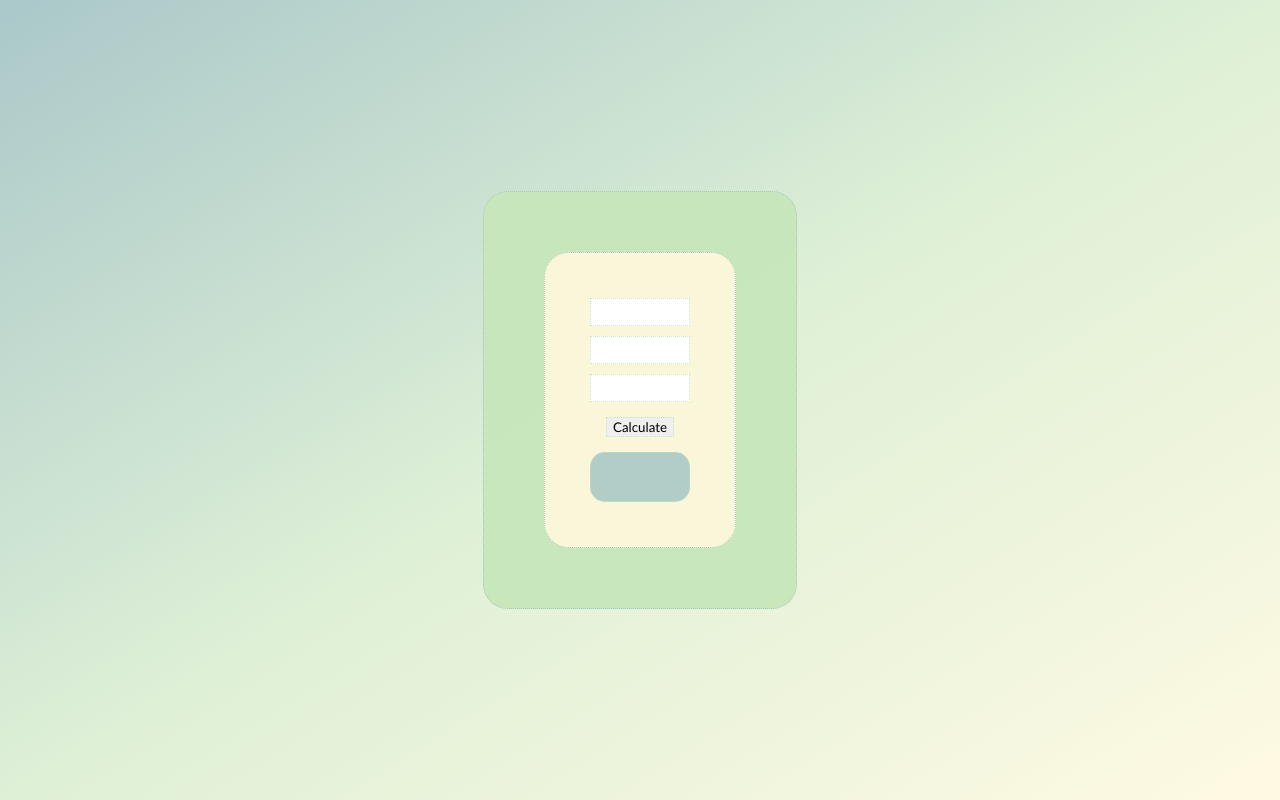
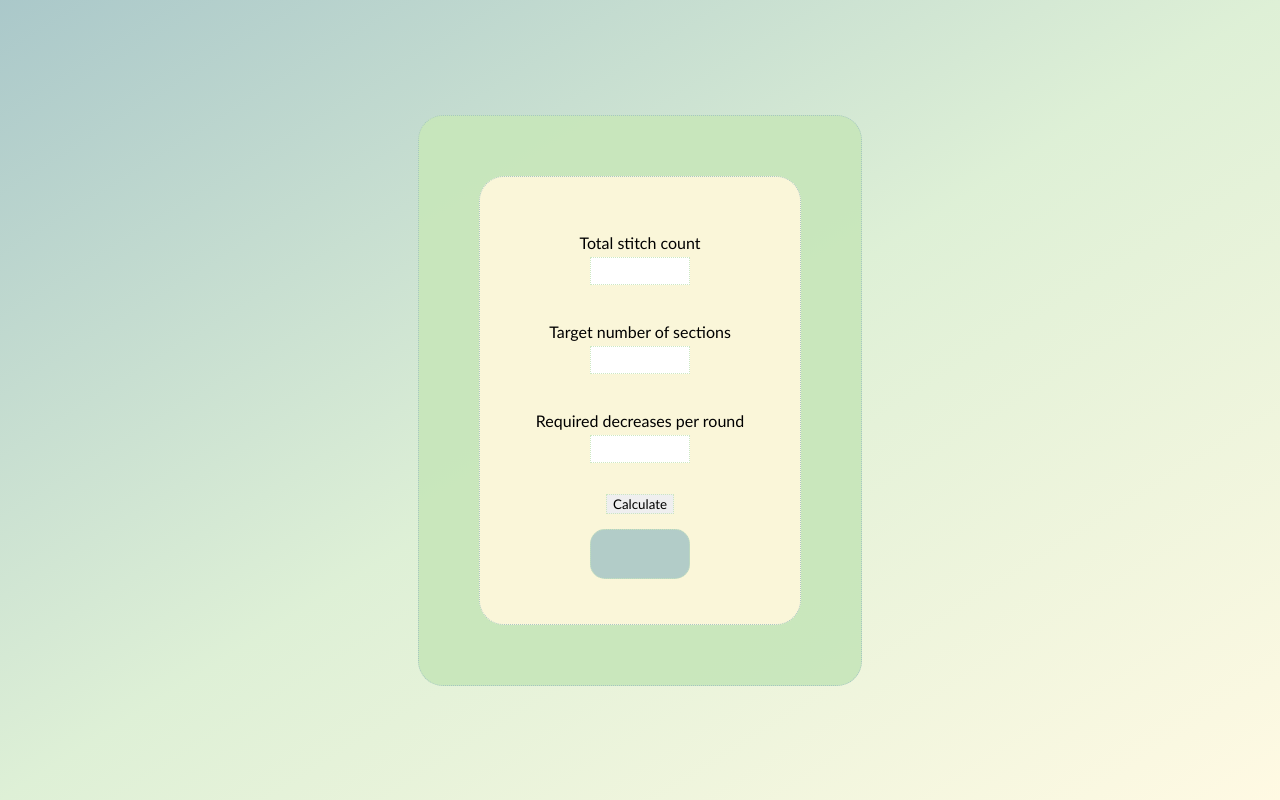
Before and after one commit to devon-wolf/knit-calculator, a plain HTML site: page index.html in a window 1280 px wide. Drawn offline with Linux system fonts and the light colour scheme.

Commit message:
Add labels to calculator input, add real testing tools

```diff
--- a/index.html
+++ b/index.html
@@ -9,13 +9,30 @@
 </head>
 <body>
 	<div class="background-box">
-	<div class="container">
-		<div class="prompt"><input id="stitch-count" type="number"/></div>
-		<div class="prompt"><input id="desired-sections" type="number"/></div>
-		<div class="prompt"><input id="decrease-factor" type="number"/></div>
-		<div class="submit"><button id="calc-button">Calculate</button></div>
-		<div class="result-box" id="results"></div>
-	</div>
+		<div class="container">
+
+			<label class="prompt">
+				<span>Total stitch count</span>
+				<input id="stitch-count" type="number"/>
+			</label>
+
+			<label class="prompt">
+				<span>Target number of sections</span>
+				<input id="desired-sections" type="number"/>
+			</label>
+
+			<label class="prompt">
+				<span>Required decreases per round</span>
+				<input id="decrease-factor" type="number"/>
+			</label>
+
+			<div class="submit">
+				<button id="calc-button">Calculate</button>
+			</div>
+
+			<div class="result-box" id="results"></div>
+
+		</div>
 	</div>
 
 	<script type="module" src="app.js"></script>
--- a/style.css
+++ b/style.css
@@ -55,8 +55,16 @@ body {
 	align-items: center;
 }
 
+label {
+	display: flex;
+	flex-direction: column;
+	align-items: center;
+	justify-content: center;
+	margin: 1rem;
+}
+
 input {
-	border: dotted 1px rgba(200, 230, 187, 0.9);
+	border: dotted 1.5px rgba(200, 230, 187, 0.9);
 	margin: 5px;
 	padding: 5px;
 	display: flex;
```
Also changed, not shown: test/calculator.test.js (added, +13 -0 lines), test/index.html (added, +46 -0 lines), test/index.js (added, +18 -0 lines), test/tests.js (added, +1 -0 lines).
